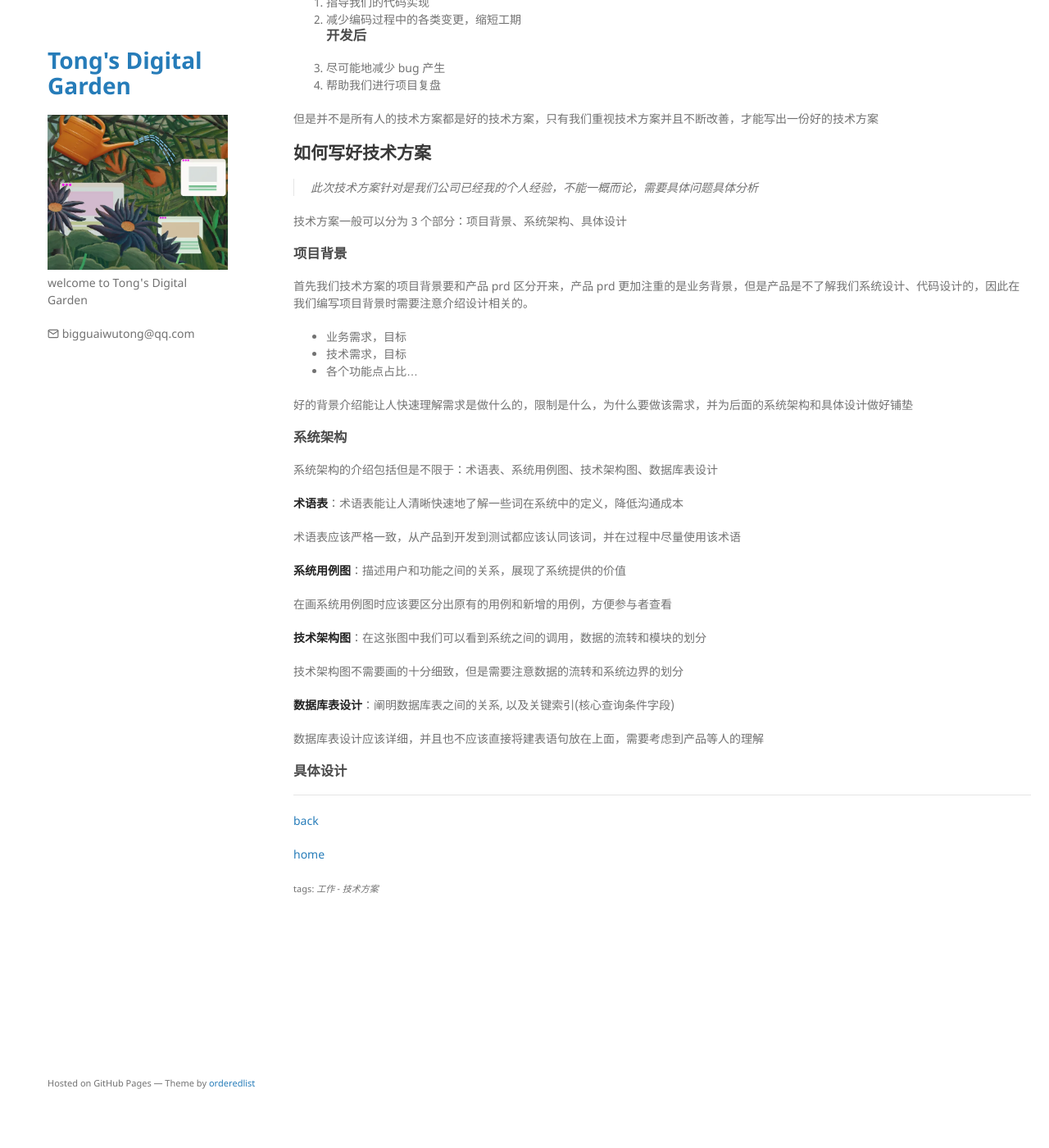
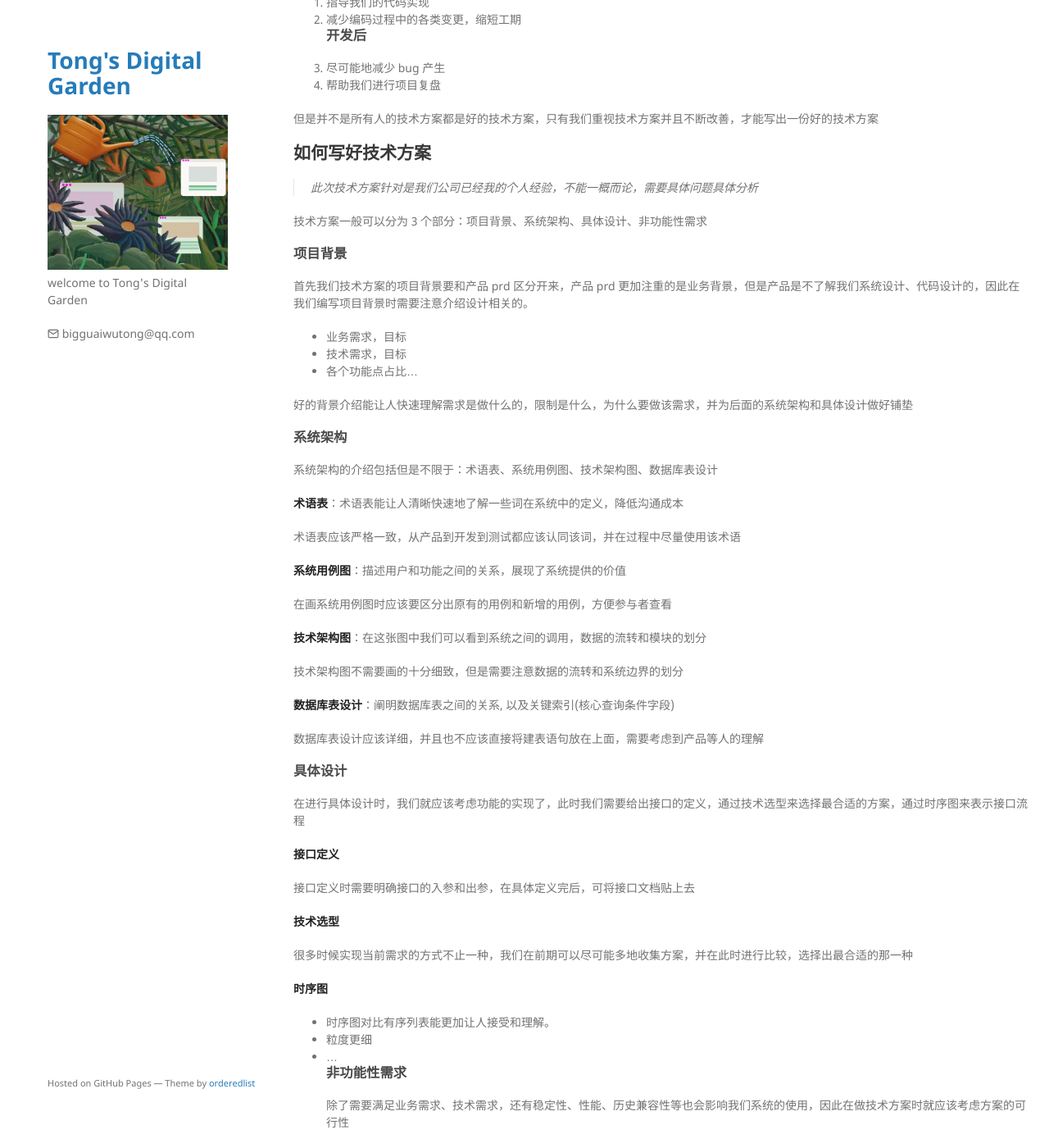
Before and after one commit to TongCodeSpace/TongCodeSpace.github.io, a Jekyll site: the page built from note/想法/记录/什么是一个好的技术方案.md, in a window 1280 px wide and 1400 px high, scrolled down 755 px. Shown: the whole window at 82% size. Built offline with Jekyll 4.4.1, drawn with Linux system fonts in a browser that asks for light colours.

Commit message:
vault backup: M .obsidian/workspace.json note/想法/记录/什么是一个好的技术方案.md

```diff
--- a/note/想法/记录/什么是一个好的技术方案.md
+++ b/note/想法/记录/什么是一个好的技术方案.md
@@ -38,7 +38,7 @@ title: 一个好的技术方案
 
 > 此次技术方案针对是我们公司已经我的个人经验，不能一概而论，需要具体问题具体分析
 
-技术方案一般可以分为 3 个部分：项目背景、系统架构、具体设计
+技术方案一般可以分为 3 个部分：项目背景、系统架构、具体设计、非功能性需求
 ### 项目背景
 首先我们技术方案的项目背景要和产品 prd 区分开来，产品 prd 更加注重的是业务背景，但是产品是不了解我们系统设计、代码设计的，因此在我们编写项目背景时需要注意介绍设计相关的。
 
@@ -68,7 +68,27 @@ title: 一个好的技术方案
 数据库表设计应该详细，并且也不应该直接将建表语句放在上面，需要考虑到产品等人的理解
 
 ### 具体设计
+在进行具体设计时，我们就应该考虑功能的实现了，此时我们需要给出接口的定义，通过技术选型来选择最合适的方案，通过时序图来表示接口流程
 
+**接口定义**
+
+接口定义时需要明确接口的入参和出参，在具体定义完后，可将接口文档贴上去
+
+**技术选型**
+
+很多时候实现当前需求的方式不止一种，我们在前期可以尽可能多地收集方案，并在此时进行比较，选择出最合适的那一种
+
+**时序图**
+
+- 时序图对比有序列表能更加让人接受和理解。
+- 粒度更细
+- ...
+### 非功能性需求
+除了需要满足业务需求、技术需求，还有稳定性、性能、历史兼容性等也会影响我们系统的使用，因此在做技术方案时就应该考虑方案的可行性
+- 稳定性
+- 性能
+- 历史兼容性
+- ......
 
 
 
```
Also changed, not shown: .obsidian/workspace.json.
